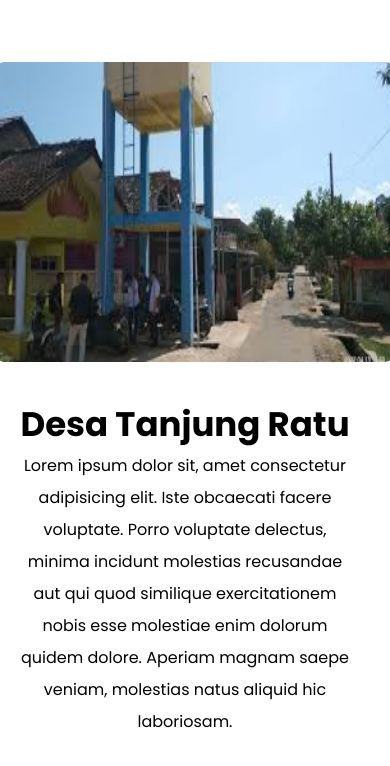
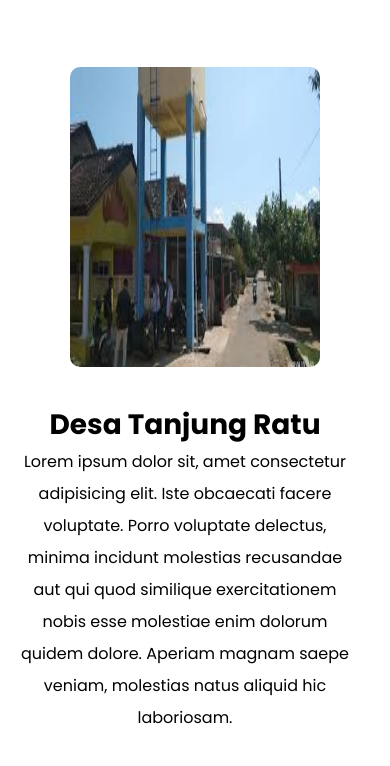
Before and after one commit to Iqbalalfarizi/CompanyProfileDesa, a plain HTML site: page index.html in a window 390 px wide. Shown: the part 866-1632 px from the top of the page. Drawn offline with nearby package versions, Linux system fonts and the light colour scheme.

Commit message:
Update Index

```diff
--- a/style.css
+++ b/style.css
@@ -205,7 +205,11 @@ header .hero h1 {
     }
 
     .desc .box-desc .box:nth-child(1)p {
-        font-size: 12px;
+        font-size: 14px;
+    }
+
+    .desc .box-desc .box:nth-child(2) img {
+        width: 300px;
     }
 }
 
@@ -213,4 +217,16 @@ header .hero h1 {
     header .hero h1 {
         font-size: 20px;
     }
+
+    .desc .box-desc .box:nth-child(1) h1 {
+        font-size: 28px;
+    }
+
+    .desc .box-desc .box:nth-child(1)p {
+        font-size: 12px;
+    }
+
+    .desc .box-desc .box:nth-child(2) img {
+        width: 250px;
+    }
 }
```
